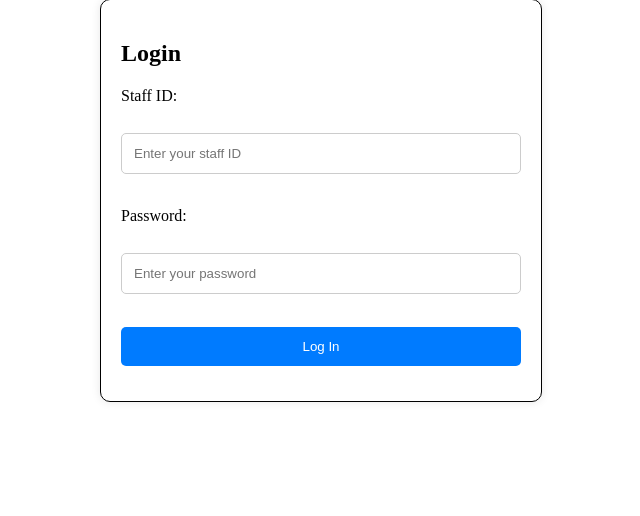
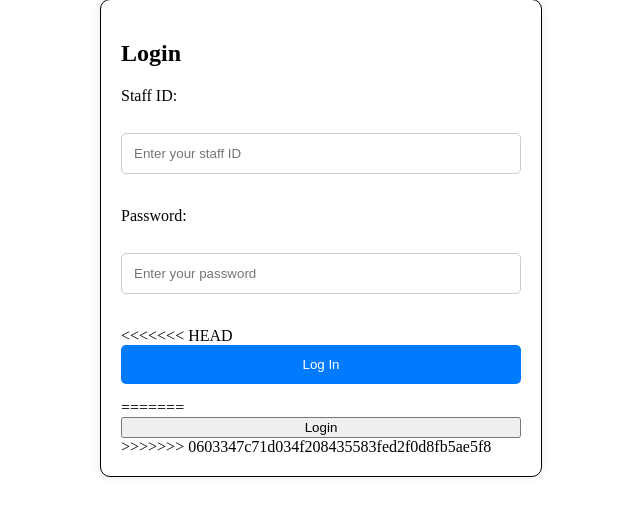
Before and after one commit to ScottForster400/Inventory-Managment-System, a PHP site: page /login.php in a window 1280 px wide. Shown: the part 101-617 px from the top of the page, without its empty margins (319-959 px from the left). Run offline with PHP 8.4, Linux system fonts and the light colour scheme.

Commit message:
Update login.php

```diff
--- a/login.php
+++ b/login.php
@@ -15,12 +15,16 @@
 
     <div class="login-section">
         <h2>Login</h2>
-        <form id="loginForm" method="post">
+        <form action="login-inc.php" id="loginForm" method="post">
             <label for="Staff ID">Staff ID:</label><br>
             <input type="text" id="email" name="email" placeholder="Enter your staff ID" required><br>
             <label for="password">Password:</label><br>
             <input type="password" id="password" name="password" placeholder="Enter your password" required><br>
+<<<<<<< HEAD
             <button type="submit">Log In</button>
+=======
+            <input type="submit" name="submit" value="Login">
+>>>>>>> 0603347c71d034f208435583fed2f0d8fb5ae5f8
         </form>
     </div>
 
```
